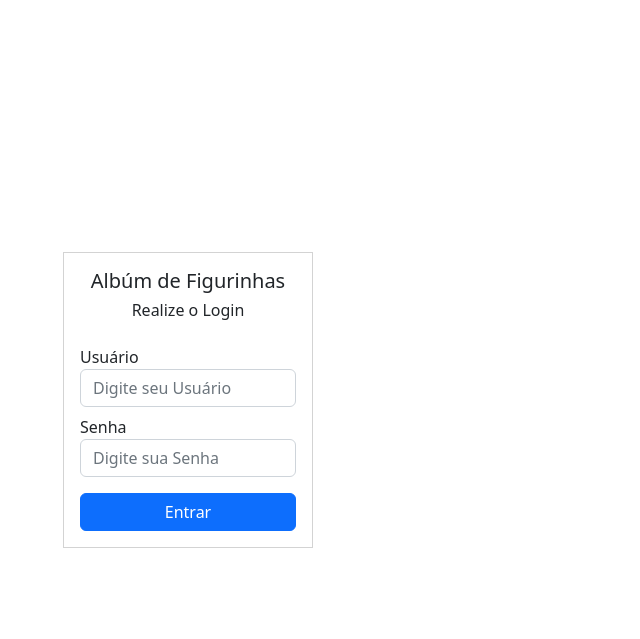
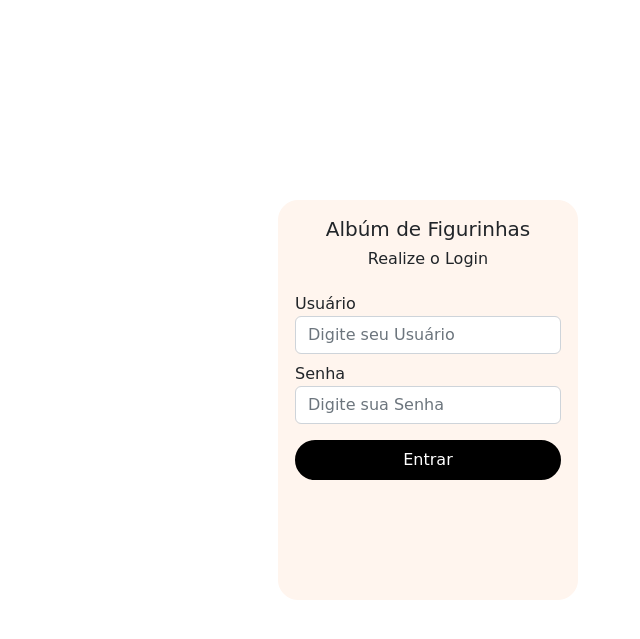
Before and after one commit to JuliaGuerreiro/album-figurinhas, a Node server app: page / in a window 1280 px wide. Shown: the top 639 px of the page, without its empty margins (452-1092 px from the left). Run offline with Node 20, Linux system fonts and the light colour scheme; some libraries are stand-ins or nearby versions.

Commit message:
Update index.css

```diff
--- a/Frontend/CSS/index.css
+++ b/Frontend/CSS/index.css
@@ -7,14 +12,37 @@
 }
 
 .login-container {
-    width: 250px;
+    width: 300px;
+    height: 400px;
     padding: 1em;
-    border: lightgray 1px solid;
+    position: absolute;
+    right:250px;
+    border: #FFF5EE 1px solid;
+    border-radius: 20px;
+    font-family: 'Unica One', cursive;
+    background-color: #FFF5EE;
+    align-items: center;
 }
 
 .login-button {
     display: block;
     width: 100%;
+    background-color: black;
+    border: 2px solid black;
+    border-radius: 20px;
+}
+
+.register-button {
+    display: block;
+    width: 100%;
+    background-color: black;
+    border: 2px solid black;
+    border-radius: 20px;
+}
+
+.login{
+    font-family: 'Staatliches', cursive;
+    font-size: 20px;
 }
 
 .error-warn {
```
Also changed, not shown: other parts of Frontend/CSS/index.css (+40 -0 lines).
